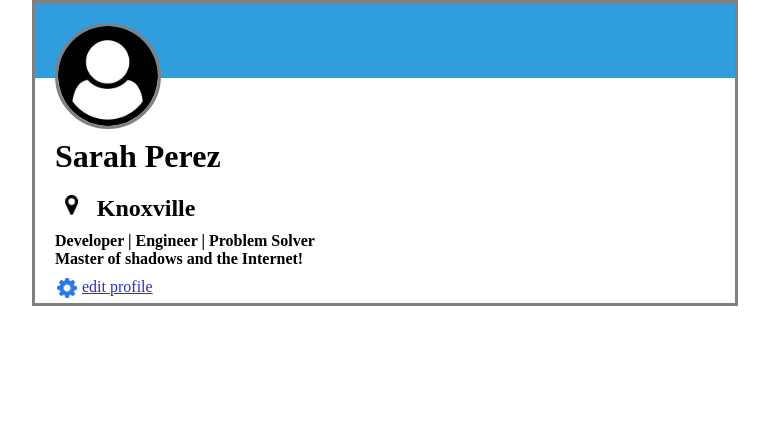
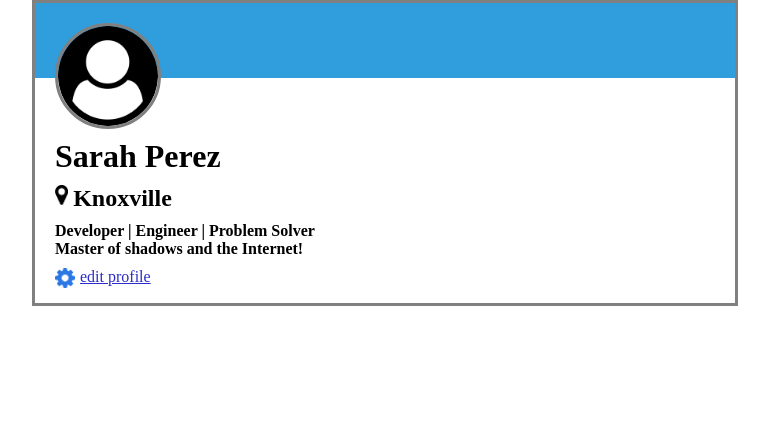
Before and after one commit to sjperez1/UserCard, a plain HTML site: page index.html in a window 1280 px wide. Shown: the whole page, without its empty margins (255-1024 px from the left). Drawn offline with Linux system fonts and the light colour scheme.

Commit message:
Adjusted positioning

```diff
--- a/index.html
+++ b/index.html
@@ -17,7 +17,7 @@
             <div class="text">
                 <h1>Sarah Perez</h1>
                 <div class="location">
-                    <img icon src="map-marker.png" alt="Map marker icon">
+                    <img src="map-marker.png" alt="Map marker icon">
                     <h2>Knoxville</h2>
                 </div>
                 <div class="description">
@@ -25,10 +25,10 @@
                     <p>Master of shadows and the Internet!</p>
                 </div>
                 <div class="edit">
-                    <img icon src="gear.png" alt="Gear icon">
+                    <img src="gear.png" alt="Gear icon">
                     <p>edit profile</p>
                 </div>
             </div>
         </div>
-</body>
+    </body>
 </html>
--- a/style.css
+++ b/style.css
@@ -1,6 +1,6 @@
 * {
-    /* Doing this reset centers the container in the page because there was a large default margin pushing it left. */
-    margin: 0 auto;
+    /* Do not put auto next to margin because this will make everything go to the center. */
+    margin: 0;
     padding: 0;
 }
 .container {
@@ -8,6 +8,9 @@
     height: 300px;
     border-style: solid;
     border-color: gray;
+    /* Doing this centers the container in the page because there was a large default margin pushing it left. */
+    margin: 0 auto;
+
 }
 .top {
     background-color: rgb(48, 158, 221);
@@ -23,22 +26,23 @@
     border-color: gray;
 }
 .text {
-    height: 100%;
-    padding-left: 10px;
+    padding-left: 20px;
 }
 h1 {
-    padding-bottom: 10px;
-    padding-left: 10px;
+    margin-bottom: 10px;
     margin-top: 60px;
 }
 .location {
     display: flex;
     width: 150px;
-    margin: 0px;
-    padding: 10px;
+    margin-bottom: 10px;
 }
 .location img {
     height: 20px;
+    margin-right: 5px;
+}
+.description {
+    font-weight: 550;
 }
 .edit {
     display: flex;
@@ -46,12 +50,8 @@ h1 {
     padding-top: 10px;
     text-decoration: underline;
     color: rgb(44, 44, 200);
-    margin-left: 10px;
 }
 .edit img {
     height: 20px;
+    margin-right: 5px;
 }
-.description {
-    margin-left: 10px;
-    font-weight: 550;
-}
```
